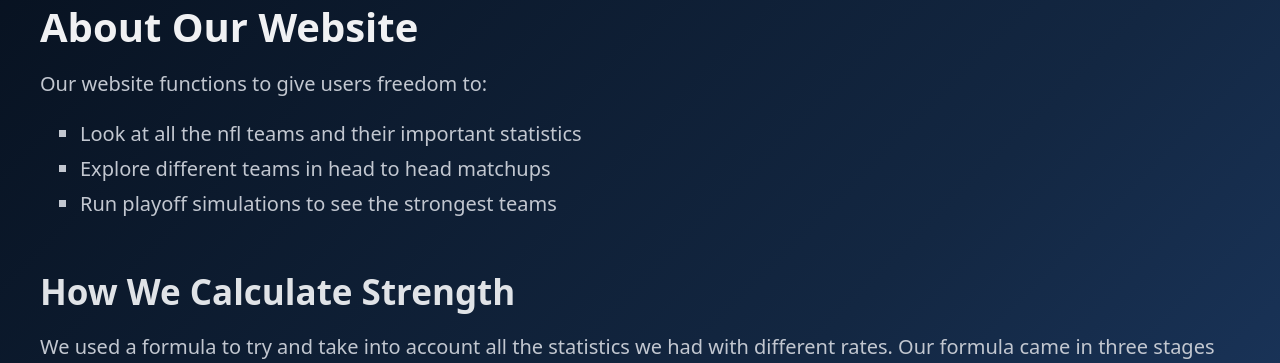
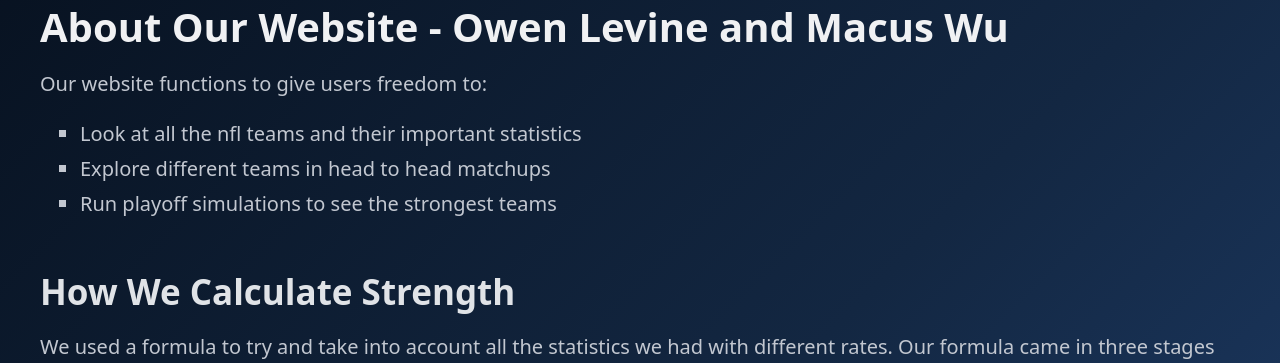
Before and after one commit to macuswesap/football-final-project, a Flask app: page /about in a window 1280 px wide. Shown: the part 96-459 px from the top of the page. Run offline with Flask 3, Linux system fonts and the light colour scheme; some libraries are stand-ins or nearby versions.

Commit message:
changing about page and home page format

```diff
--- a/templates/about.html
+++ b/templates/about.html
@@ -1,6 +1,6 @@
 {% extends "base.html" %}
 {% block content %}
-<h1> About Our Website</h1>
+<h1> About Our Website - Owen Levine and Macus Wu</h1>
 <p> Our website functions to give users freedom to: </p>
 <ul>
  <li> Look at all the nfl teams and their important statistics </li>
--- a/templates/index.html
+++ b/templates/index.html
@@ -4,7 +4,9 @@
 {% block content %}
 <section class="hero">
   <h1>NFL Matchup Lab</h1>
-  <p>Pick where you want to go.</p>
+  <p>The premier place to pick matchups between two teams, see advanced statistics for each team including offensive and defensive statistics,
+    simulate the playoffs to see the most common winners, and most importantly to have a lot of fun playing with interesting football statistics!
+</p>
 </section>
 
 <div class="grid">
```
Also changed, not shown: 2 other files.
